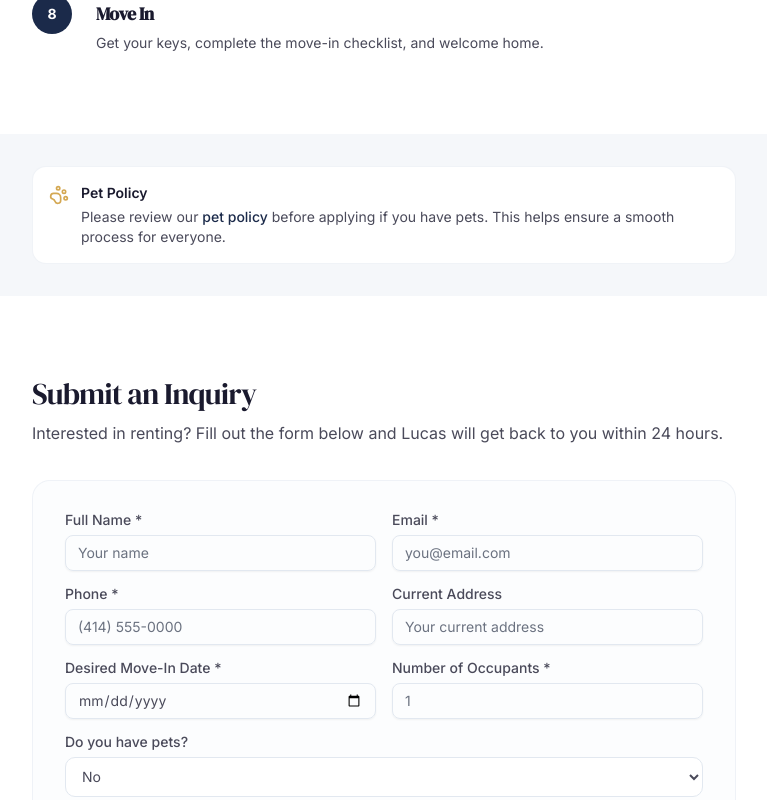
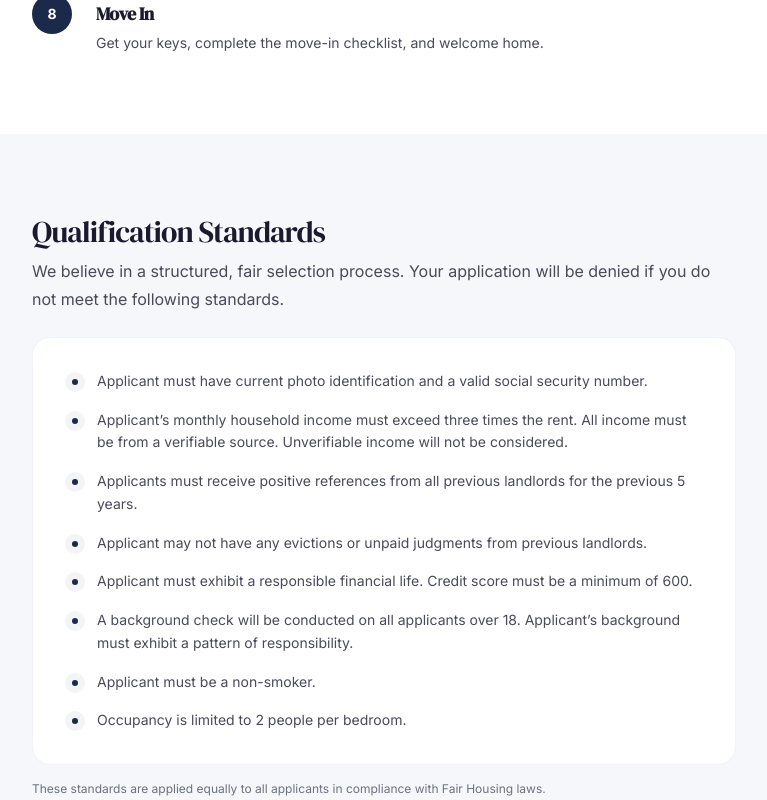
Before and after one commit to lucasmurphyrei-cpu/murphy-rental-website, a Next.js app: page /how-to-apply in a window 1280 px wide. Shown: the part 1200-2000 px from the top of the page, without its empty margins (256-1023 px from the left). Built offline with nearby package versions, Linux system fonts and the light colour scheme.

Commit message:
Add qualification standards to How to Apply and Lease pages
Structured tenant screening criteria displayed transparently:
income 3x rent, 600 credit min, background check, landlord
references, non-smoking, occupancy limits.

Co-Authored-By: Claude Opus 4.6 (1M context) <noreply@anthropic.com>

```diff
--- a/src/app/how-to-apply/page.tsx
+++ b/src/app/how-to-apply/page.tsx
@@ -96,8 +96,44 @@ export default function HowToApplyPage() {
         </div>
       </section>
 
+      {/* Qualification standards */}
+      <section className="py-16 lg:py-20 bg-section">
+        <div className="mx-auto max-w-3xl px-4 sm:px-6 lg:px-8">
+          <h2 className="text-2xl sm:text-3xl mb-2">
+            Qualification Standards
+          </h2>
+          <p className="text-body mb-6">
+            We believe in a structured, fair selection process. Your application will be denied if you do not meet the following standards.
+          </p>
+          <div className="rounded-2xl border border-border/50 bg-white p-6 sm:p-8">
+            <ul className="space-y-4">
+              {[
+                "Applicant must have current photo identification and a valid social security number.",
+                "Applicant\u2019s monthly household income must exceed three times the rent. All income must be from a verifiable source. Unverifiable income will not be considered.",
+                "Applicants must receive positive references from all previous landlords for the previous 5 years.",
+                "Applicant may not have any evictions or unpaid judgments from previous landlords.",
+                "Applicant must exhibit a responsible financial life. Credit score must be a minimum of 600.",
+                "A background check will be conducted on all applicants over 18. Applicant\u2019s background must exhibit a pattern of responsibility.",
+                "Applicant must be a non-smoker.",
+                "Occupancy is limited to 2 people per bedroom.",
+              ].map((item) => (
+                <li key={item} className="flex items-start gap-3 text-sm text-body leading-relaxed">
+                  <span className="flex h-5 w-5 shrink-0 items-center justify-center rounded-full bg-navy/5 mt-0.5">
+                    <span className="h-1.5 w-1.5 rounded-full bg-navy" />
+                  </span>
+                  {item}
+                </li>
+              ))}
+            </ul>
+          </div>
+          <p className="text-xs text-muted-text mt-4">
+            These standards are applied equally to all applicants in compliance with Fair Housing laws.
+          </p>
+        </div>
+      </section>
+
       {/* Pet policy notice */}
-      <section className="py-8 bg-section">
+      <section className="py-8 bg-white">
         <div className="mx-auto max-w-3xl px-4 sm:px-6 lg:px-8">
           <div className="flex items-start gap-3 rounded-xl bg-white border border-border/50 p-4">
             <PawPrint className="h-5 w-5 text-amber shrink-0 mt-0.5" />
--- a/src/app/lease/page.tsx
+++ b/src/app/lease/page.tsx
@@ -42,6 +42,11 @@ const leaseTerms = [
   {
     title: "Sublease Policy",
     content: "Subleasing is not permitted without prior written consent from the landlord.",
+  },
+  {
+    title: "Qualification Standards",
+    content: "All applicants must meet minimum qualification standards including income verification (3x rent), credit check (minimum 600), background check, landlord references, and non-smoking requirement. These standards are applied equally to all applicants.",
+    link: { label: "View full qualification standards", href: "/how-to-apply" },
   },
 ];
 
```
